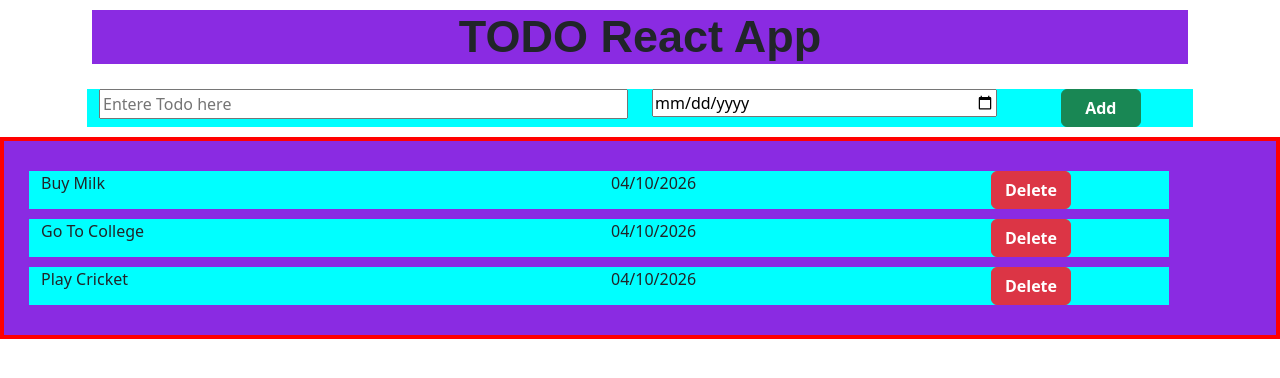
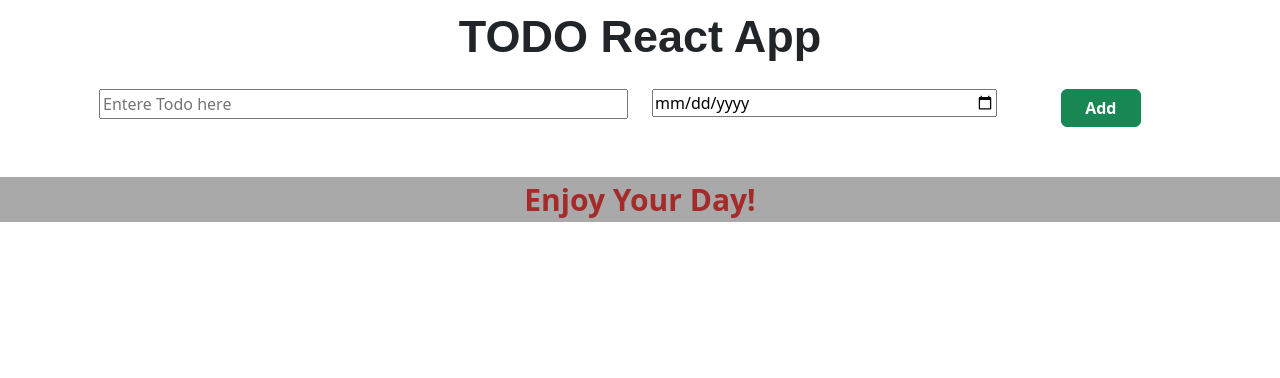
Before and after one commit to RehanDilawar/react-course, a React (Vite) app in the folder Projects/6-todo-app-version-3/: page / in a window 1280 px wide. Shown: the top 378 px of the page. Built offline with nearby package versions, Linux system fonts and the light colour scheme.

Commit message:
Project Finished and Working

```diff
--- a/Projects/6-todo-app-version-3/src/App.css
+++ b/Projects/6-todo-app-version-3/src/App.css
@@ -5,7 +5,7 @@ input{
 }
 
 .kg-row{
-  background-color: aqua;
+  background-color: rgb(255, 255, 255);
   margin: 10px 5px;
 
 }
@@ -13,3 +13,7 @@ input{
 .kg-button{
   min-width: 80px;
 }
+
+.main{
+  background-color: blanchedalmond;
+}
--- a/Projects/6-todo-app-version-3/src/App.jsx
+++ b/Projects/6-todo-app-version-3/src/App.jsx
@@ -3,22 +3,23 @@ import AddTodo from "./components/AddTodo";
 import TodoItems from "./components/todoItems";
 import "./App.css";
 import { useState } from "react";
+import WelcomeMessage from "./components/WelcomeMessage";
 function App() {
-  const initialTodoItems = [
-    {
-      name: "Buy Milk",
-      dueDate: "04/10/2026",
-    },
-    {
-      name: "Go To College",
-      dueDate: "04/10/2026",
-    },
-    {
-      name: "Play Cricket",
-      dueDate: "04/10/2026",
-    },
-  ];
-  const [todoItems, setTodoItems] = useState(initialTodoItems);
+  // const initialTodoItems = [
+  //   {
+  //     name: "Buy Milk",
+  //     dueDate: "04/10/2026",
+  //   },
+  //   {
+  //     name: "Go To College",
+  //     dueDate: "04/10/2026",
+  //   },
+  //   {
+  //     name: "Play Cricket",
+  //     dueDate: "04/10/2026",
+  //   },
+  // ];
+  const [todoItems, setTodoItems] = useState([]);
   const handleNewItem = (itemName, itemDueDate) => {
     console.log(`New item added :${itemName} and Date: ${itemDueDate}`);
     const newTodoItems = [
@@ -27,11 +28,17 @@ function App() {
     ];
     setTodoItems(newTodoItems)
   };
+  const handleDeleteItem=(todoItemName)=>{
+    const newTodoItems=todoItems.filter(item=> item.name !== todoItemName)
+    setTodoItems(newTodoItems)
+    console.log(`Item deleted : ${todoItemName}`)
+  }
   return (
     <center className="todo-container">
       <AppName />
       <AddTodo onNewItem={handleNewItem} />
-      <TodoItems todoItems={todoItems}></TodoItems>
+      {todoItems.length===0 && <WelcomeMessage></WelcomeMessage>}
+      <TodoItems todoItems={todoItems} onDeleteClick={handleDeleteItem}></TodoItems>
     </center>
   );
 }
--- a/Projects/6-todo-app-version-3/src/components/AppName.module.css
+++ b/Projects/6-todo-app-version-3/src/components/AppName.module.css
@@ -4,5 +4,5 @@
   font-size: 45px;
   margin: 10px;
   margin-bottom: 25px;
-  background-color: blueviolet;
+  background-color: rgb(255, 255, 255);
 }
--- a/Projects/6-todo-app-version-3/src/components/TodoItem.jsx
+++ b/Projects/6-todo-app-version-3/src/components/TodoItem.jsx
@@ -1,11 +1,13 @@
-function TodoItem({TodoName, TodoDate}){
+function TodoItem({TodoName, TodoDate, onDeleteClick}){
   return(
     <div className="container kg-row">
           <div className="row">
         <div className="col-6">{TodoName}</div>
         <div className="col-4">{TodoDate}</div>
         <div className="col-2">
-          <button type="button" className="btn btn-danger kg-button">
+          <button type="button" className="btn btn-danger kg-button"
+          onClick={()=>onDeleteClick(TodoName)}
+          >
             <b>Delete</b>
           </button>
         </div>
--- a/Projects/6-todo-app-version-3/src/components/TodoItems.jsx
+++ b/Projects/6-todo-app-version-3/src/components/TodoItems.jsx
@@ -1,10 +1,10 @@
 import TodoItem from "./TodoItem";
 import css from "./TodoItems.module.css"
-const TodoItems = ({ todoItems }) => {
+const TodoItems = ({ todoItems, onDeleteClick }) => {
   return (
     <div className={css.itemsContainer}>
       {todoItems.map((item) => (
-        <TodoItem TodoDate={item.dueDate} TodoName={item.name} ></TodoItem>
+        <TodoItem TodoDate={item.dueDate} TodoName={item.name} onDeleteClick={onDeleteClick}></TodoItem>
       ))}
     </div>
   );
--- a/Projects/6-todo-app-version-3/src/components/TodoItems.module.css
+++ b/Projects/6-todo-app-version-3/src/components/TodoItems.module.css
@@ -1,6 +1,5 @@
 .itemsContainer {
   text-align: left;
-  background-color: blueviolet;
+  background-color: rgb(255, 255, 255);
   padding: 20px;
-  border: 4px solid red;
 }
```
